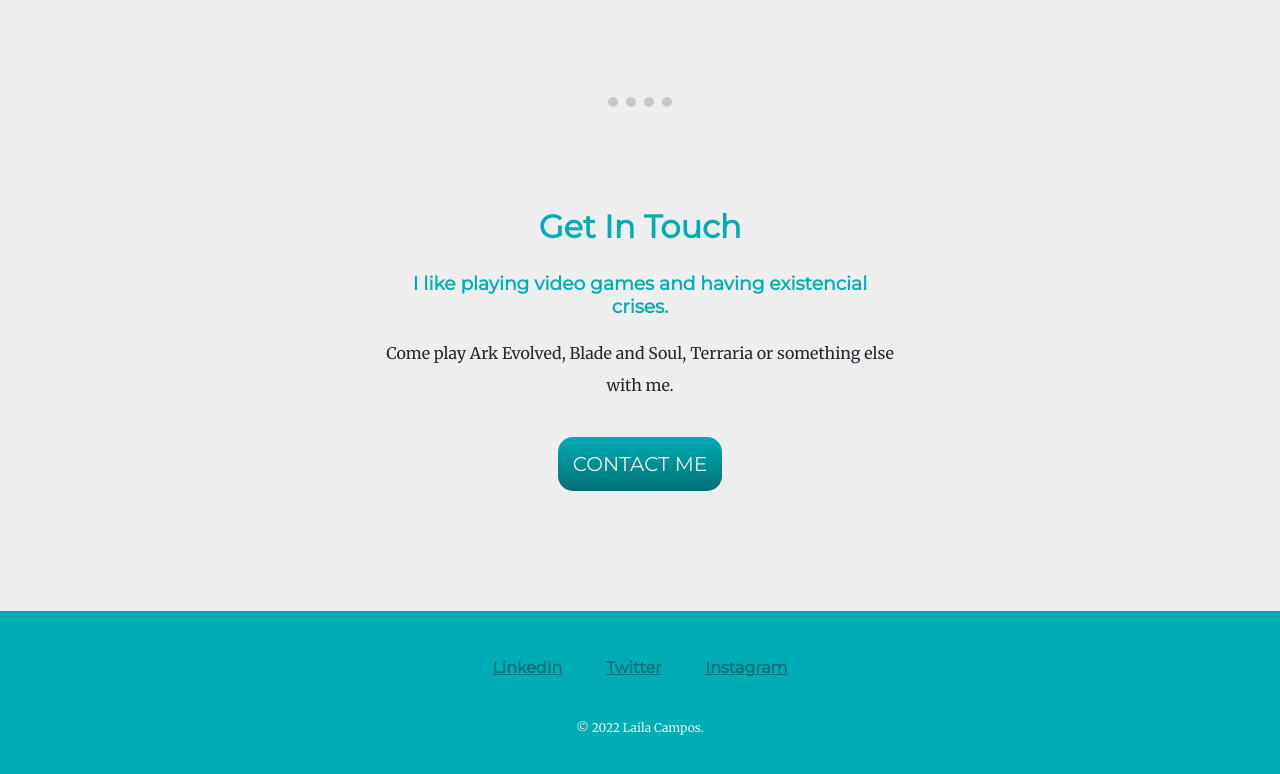
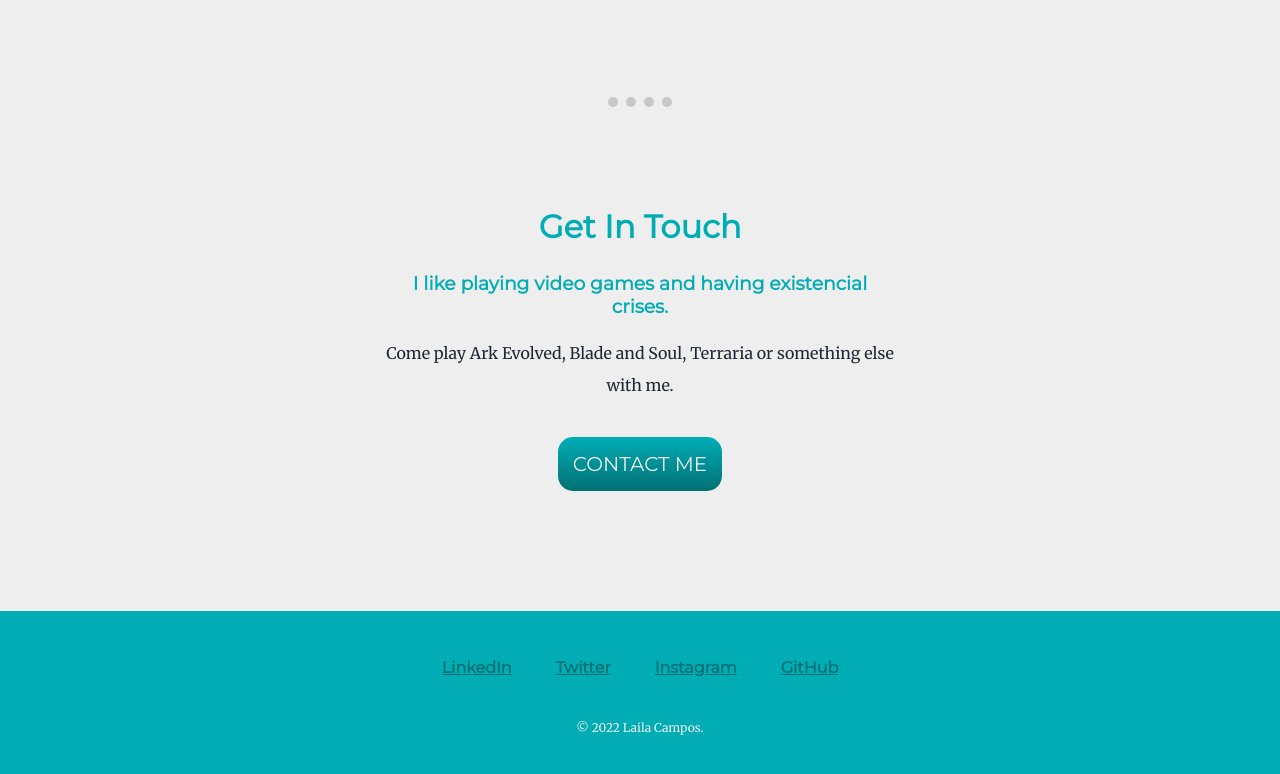
Before and after one commit to lailacampos/personal-website, a plain HTML site: page index.html in a window 1280 px wide. Shown: the part 2058-2832 px from the top of the page. Drawn offline with Linux system fonts and the light colour scheme; a web font is replaced by a local one.

Commit message:
Add link to GitHub profile

```diff
--- a/index.html
+++ b/index.html
@@ -109,6 +109,7 @@
       <a class="footer-link" href="https://www.instagram.com/lailarhc/"
         >Instagram</a
       >
+      <a class="footer-link" href="https://github.com/lailacampos">GitHub</a>
       <p class="copyright">© 2022 Laila Campos.</p>
     </div>
   </body>
```
